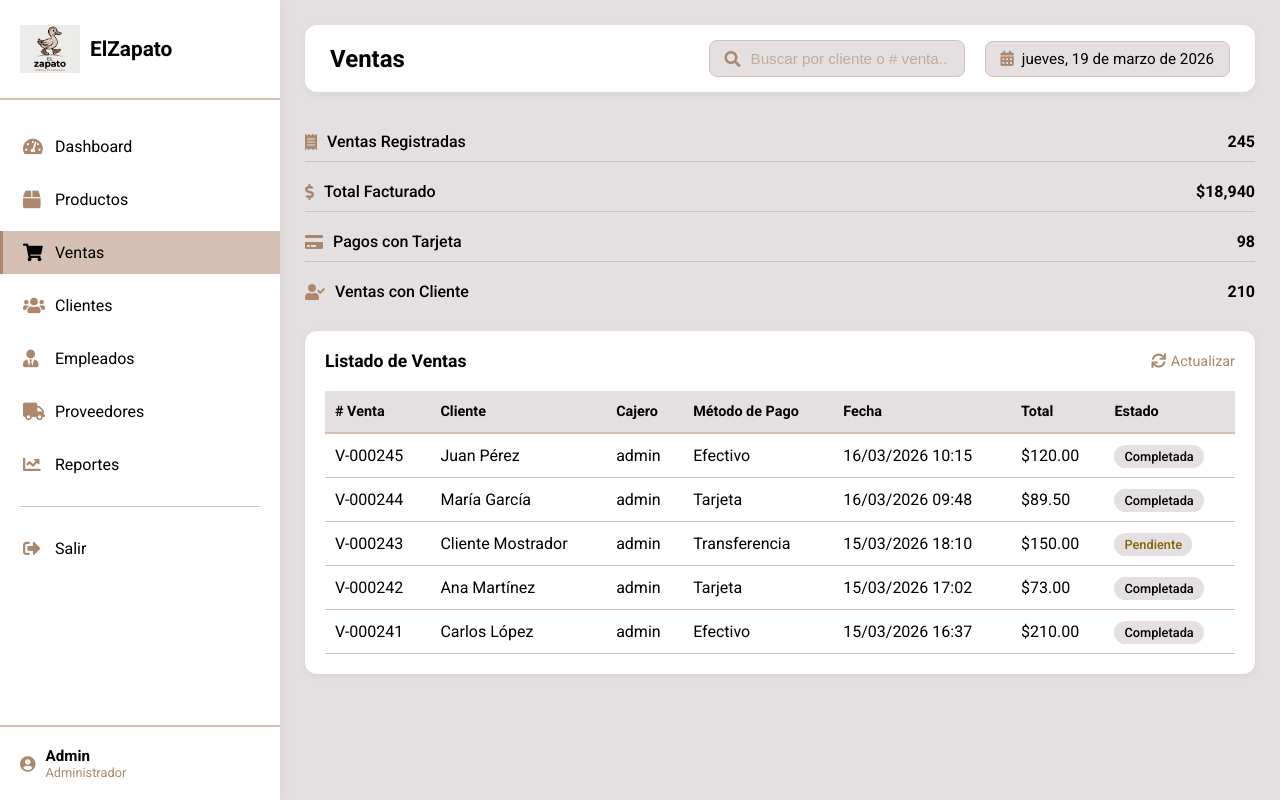
After one commit to eduardolarreynaga/Elzapato, a PHP site: page /src/views/admin/ventas.php in a window 1280 px wide. The commit adds this page. Run offline with PHP 8.4, Linux system fonts and the light colour scheme.

Commit message:
Avance 04 - Vistas - Ventas, Clietes agregadas, otra modificacion productos>header

```diff
--- a/Assets/css/styles.css
+++ b/Assets/css/styles.css
@@ -445,6 +445,8 @@ body {
 
 .sidebar-nav {
     flex: 1;
+    display: flex;
+    flex-direction: column;
     overflow-y: auto;
     padding: 20px 0;
 }
@@ -453,10 +455,22 @@ body {
     list-style: none;
     padding: 0;
     margin: 0;
+    display: flex;
+    flex-direction: column;
+    flex: 1;
+    height: 100%;
 }
 
 .sidebar-nav li {
     margin: 5px 0;
+}
+
+.sidebar-nav li.logout-separator {
+    margin-top: auto;
+}
+
+.sidebar-nav li.logout-item {
+    margin-bottom: 0;
 }
 
 .sidebar-nav li.separator {
@@ -643,6 +657,43 @@ body {
     margin-bottom: 30px;
 }
 
+.stats-list {
+    display: flex;
+    flex-direction: column;
+    gap: 10px;
+    margin-bottom: 20px;
+}
+
+.stats-list-item {
+    display: flex;
+    align-items: center;
+    justify-content: space-between;
+    background: transparent;
+    border-bottom: 1px solid var(--primary-soft);
+    padding: 10px 0;
+}
+
+.stats-list-item:last-child {
+    border-bottom: none;
+}
+
+.stats-list-label {
+    display: flex;
+    align-items: center;
+    gap: 10px;
+    color: var(--text-dark);
+    font-weight: 500;
+}
+
+.stats-list-label i {
+    color: var(--primary-dark);
+}
+
+.stats-list-value {
+    color: var(--text-dark);
+    font-weight: 700;
+}
+
 .stat-card {
     background: white;
     border-radius: 12px;
@@ -1046,6 +1097,25 @@ body {
     box-shadow: none;
     gap: 14px;
     flex-wrap: wrap;
+}
+
+.products-stats.stats-list {
+    display: flex;
+    flex-direction: column;
+    align-items: stretch;
+    gap: 8px;
+}
+
+.products-stats.stats-list .stats-list-item {
+    padding: 8px 0;
+}
+
+.products-stats.stats-list .stats-list-label {
+    font-size: 0.9rem;
+}
+
+.products-stats.stats-list .stats-list-value {
+    font-size: 0.95rem;
 }
 
 .stats-left,
--- /dev/null
+++ b/src/views/admin/ventas.php
@@ -0,0 +1,224 @@
+<!DOCTYPE html>
+<html lang="es">
+<head>
+    <meta charset="UTF-8">
+    <meta name="viewport" content="width=device-width, initial-scale=1.0">
+    <title>Ventas - Zapatería El Zapato</title>
+
+    <link rel="stylesheet" href="https://cdnjs.cloudflare.com/ajax/libs/font-awesome/5.15.4/css/all.min.css">
+    <link href="https://fonts.googleapis.com/css2?family=Roboto:wght@400;500;700&display=swap" rel="stylesheet">
+    <link rel="stylesheet" href="/ElZapato/Assets/css/styles.css">
+    <link rel="icon" type="image/x-icon" href="/ElZapato/Assets/img/logo.png">
+</head>
+<body class="dashboard-body">
+    <div class="dashboard">
+        <aside class="sidebar">
+            <div class="sidebar-header">
+                <div class="logo">
+                    <img src="/ElZapato/Assets/img/logo.png" alt="Logo" style="height: auto; width: 60px;">
+                    <h2>ElZapato</h2>
+                </div>
+            </div>
+
+            <nav class="sidebar-nav">
+                <ul>
+                    <li>
+                        <a href="dashboard.php">
+                            <i class="fas fa-tachometer-alt"></i>
+                            <span>Dashboard</span>
+                        </a>
+                    </li>
+                    <li>
+                        <a href="productos.php">
+                            <i class="fas fa-box"></i>
+                            <span>Productos</span>
+                        </a>
+                    </li>
+                    <li hidden>
+                        <a href="#">
+                            <i class="fas fa-tags"></i>
+                            <span>Categorías</span>
+                        </a>
+                    </li>
+                    <li class="active">
+                        <a href="ventas.php">
+                            <i class="fas fa-shopping-cart"></i>
+                            <span>Ventas</span>
+                        </a>
+                    </li>
+                    <li>
+                        <a href="clientes.php">
+                            <i class="fas fa-users"></i>
+                            <span>Clientes</span>
+                        </a>
+                    </li>
+                    <li>
+                        <a href="#">
+                            <i class="fas fa-user-tie"></i>
+                            <span>Empleados</span>
+                        </a>
+                    </li>
+                    <li>
+                        <a href="#">
+                            <i class="fas fa-truck"></i>
+                            <span>Proveedores</span>
+                        </a>
+                    </li>
+                    <li>
+                        <a href="#">
+                            <i class="fas fa-chart-line"></i>
+                            <span>Reportes</span>
+                        </a>
+                    </li>
+                    <li class="separator logout-separator"></li>
+                    <li class="logout-item">
+                        <a href="/ElZapato/index.php">
+                            <i class="fas fa-sign-out-alt"></i>
+                            <span>Salir</span>
+                        </a>
+                    </li>
+                </ul>
+            </nav>
+
+            <div class="sidebar-footer">
+                <div class="user-info">
+                    <i class="fas fa-user-circle"></i>
+                    <div>
+                        <span class="user-name">Admin</span>
+                        <span class="user-role">Administrador</span>
+                    </div>
+                </div>
+            </div>
+        </aside>
+
+        <main class="main-content">
+            <header class="dashboard-header">
+                <div class="header-left">
+                    <button class="menu-toggle">
+                        <i class="fas fa-bars"></i>
+                    </button>
+                    <h1>Ventas</h1>
+                </div>
+                <div class="header-right">
+                    <div class="header-search">
+                        <i class="fas fa-search"></i>
+                        <input type="text" placeholder="Buscar por cliente o # venta..." id="searchVenta">
+                    </div>
+                    <div class="header-date">
+                        <i class="fas fa-calendar-alt"></i>
+                        <span id="current-date"></span>
+                    </div>
+                </div>
+            </header>
+
+            <div class="stats-grid stats-list">
+                <div class="stats-list-item">
+                    <span class="stats-list-label"><i class="fas fa-receipt"></i> Ventas Registradas</span>
+                    <span class="stats-list-value">245</span>
+                </div>
+                <div class="stats-list-item">
+                    <span class="stats-list-label"><i class="fas fa-dollar-sign"></i> Total Facturado</span>
+                    <span class="stats-list-value">$18,940</span>
+                </div>
+                <div class="stats-list-item">
+                    <span class="stats-list-label"><i class="fas fa-credit-card"></i> Pagos con Tarjeta</span>
+                    <span class="stats-list-value">98</span>
+                </div>
+                <div class="stats-list-item">
+                    <span class="stats-list-label"><i class="fas fa-user-check"></i> Ventas con Cliente</span>
+                    <span class="stats-list-value">210</span>
+                </div>
+            </div>
+
+            <div class="table-card">
+                <div class="table-header">
+                    <h3>Listado de Ventas</h3>
+                    <a href="#" class="view-all"><i class="fas fa-sync"></i> Actualizar</a>
+                </div>
+                <div class="table-responsive">
+                    <table class="data-table" id="ventasTable">
+                        <thead>
+                            <tr>
+                                <th># Venta</th>
+                                <th>Cliente</th>
+                                <th>Cajero</th>
+                                <th>Método de Pago</th>
+                                <th>Fecha</th>
+                                <th>Total</th>
+                                <th>Estado</th>
+                            </tr>
+                        </thead>
+                        <tbody>
+                            <tr>
+                                <td>V-000245</td>
+                                <td>Juan Pérez</td>
+                                <td>admin</td>
+                                <td>Efectivo</td>
+                                <td>16/03/2026 10:15</td>
+                                <td>$120.00</td>
+                                <td><span class="status-badge completed">Completada</span></td>
+                            </tr>
+                            <tr>
+                                <td>V-000244</td>
+                                <td>María García</td>
+                                <td>admin</td>
+                                <td>Tarjeta</td>
+                                <td>16/03/2026 09:48</td>
+                                <td>$89.50</td>
+                                <td><span class="status-badge completed">Completada</span></td>
+                            </tr>
+                            <tr>
+                                <td>V-000243</td>
+                                <td>Cliente Mostrador</td>
+                                <td>admin</td>
+                                <td>Transferencia</td>
+                                <td>15/03/2026 18:10</td>
+                                <td>$150.00</td>
+                                <td><span class="status-badge pending">Pendiente</span></td>
+                            </tr>
+                            <tr>
+                                <td>V-000242</td>
+                                <td>Ana Martínez</td>
+                                <td>admin</td>
+                                <td>Tarjeta</td>
+                                <td>15/03/2026 17:02</td>
+                                <td>$73.00</td>
+                                <td><span class="status-badge completed">Completada</span></td>
+                            </tr>
+                            <tr>
+                                <td>V-000241</td>
+                                <td>Carlos López</td>
+                                <td>admin</td>
+                                <td>Efectivo</td>
+                                <td>15/03/2026 16:37</td>
+                                <td>$210.00</td>
+                                <td><span class="status-badge completed">Completada</span></td>
+                            </tr>
+                        </tbody>
+                    </table>
+                </div>
+            </div>
+        </main>
+    </div>
+
+    <script>
+        document.getElementById('current-date').textContent = new Date().toLocaleDateString('es-ES', {
+            weekday: 'long',
+            year: 'numeric',
+            month: 'long',
+            day: 'numeric'
+        });
+
+        document.querySelector('.menu-toggle').addEventListener('click', function() {
+            document.querySelector('.sidebar').classList.toggle('active');
+        });
+
+        document.getElementById('searchVenta').addEventListener('input', function(e) {
+            const term = e.target.value.toLowerCase().trim();
+            document.querySelectorAll('#ventasTable tbody tr').forEach(row => {
+                row.style.display = row.textContent.toLowerCase().includes(term) ? '' : 'none';
+            });
+        });
+    </script>
+</body>
+</html>
```
Also changed, not shown: src/views/admin/clientes.php (added, +212 -0 lines), src/views/admin/dashboard.php (+5 -5 lines), src/views/admin/productos.php (+28 -28 lines).
